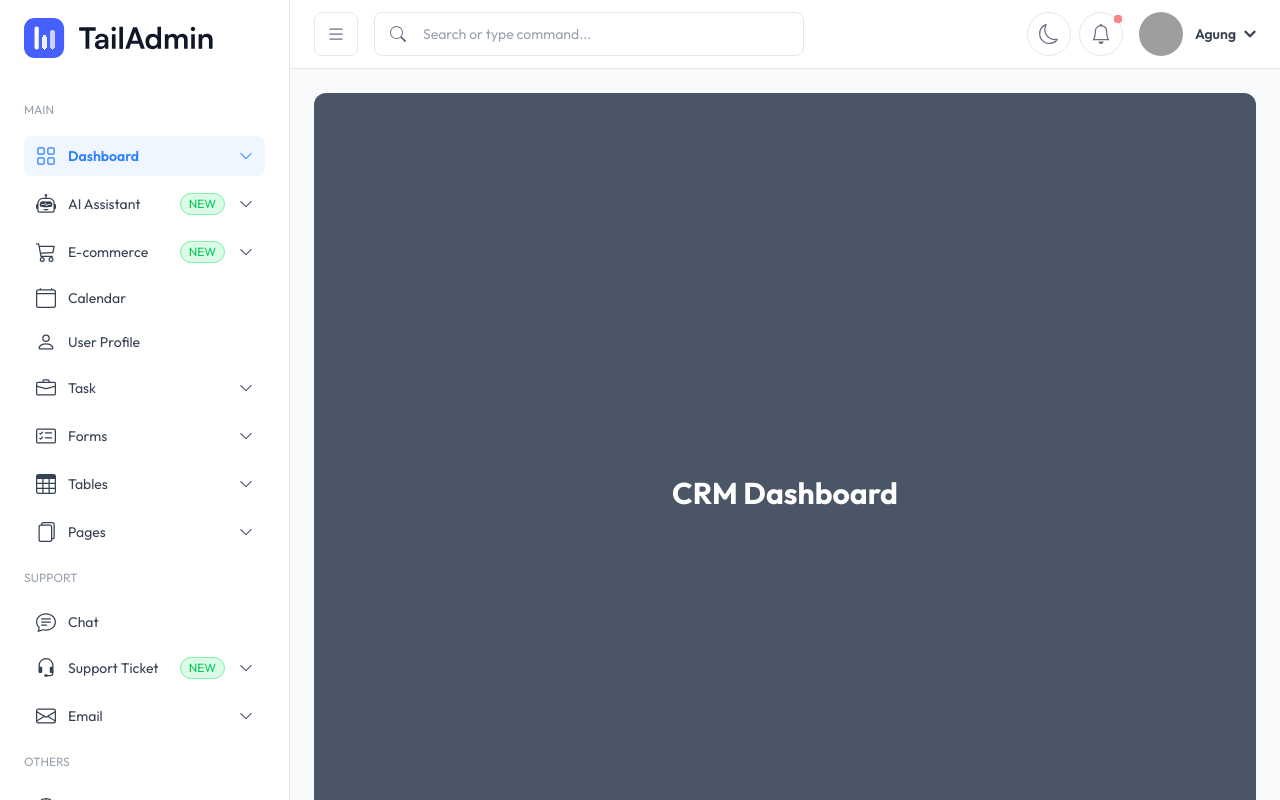
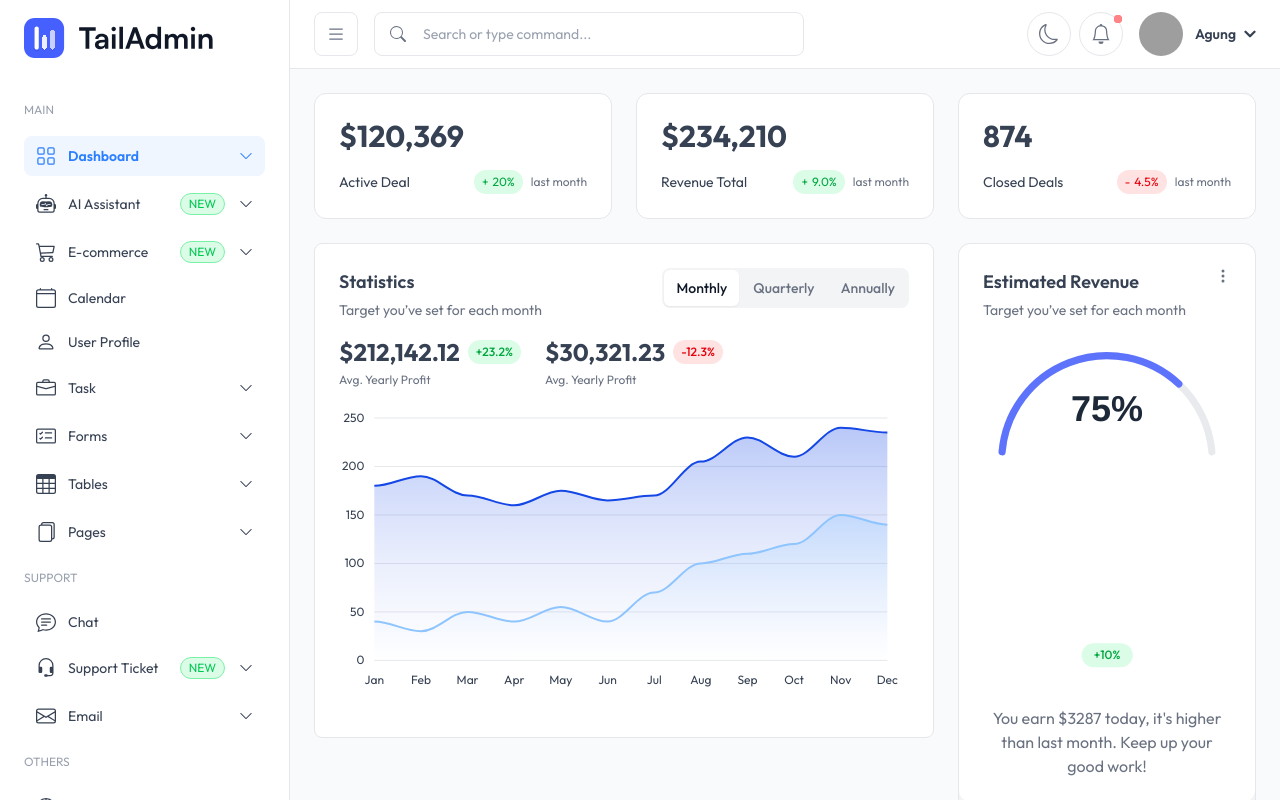
Before and after one commit to agungboleh/tailadmin, a Next.js app: page /crm in a window 1280 px wide. Shown: the top 800 px of the page. Built offline with nearby package versions, Linux system fonts and the light colour scheme; grey boxes are pictures that could not be loaded.

Commit message:
update 18-05-2026

```diff
--- a/app/(pages)/(main)/(dashboard)/analytics/page.tsx
+++ b/app/(pages)/(main)/(dashboard)/analytics/page.tsx
@@ -2,7 +2,7 @@ import ActionButton from "@/app/components/buttons/Action";
 import ButtonBasic from "@/app/components/buttons/ButtonBasic";
 import ButtonLeftIcon from "@/app/components/buttons/ButtonLeftIcon";
 import ButtonRightIcon from "@/app/components/buttons/ButtonRightIcon";
-import CardsBasicPercent from "@/app/components/cards/basics/CardsBasicPercent";
+import CardsBasicPercent_1 from "@/app/components/cards/basics/CardsBasicPercent-1";
 import CardsChartBar from "@/app/components/cards/charts/ChartBar";
 import CardsChartBasicArea from "@/app/components/cards/charts/ChartBasicArea";
 import ChartPieDonut from "@/app/components/cards/charts/ChartPieDonut";
@@ -23,7 +23,7 @@ export default function AnalyticsPage() {
     <section className="min-h-screen">
       <div className="grid grid-cols-12 gap-6 mb-6">
         <div className="col-span-12 sm:col-span-6 xl:col-span-3">
-          <CardsBasicPercent
+          <CardsBasicPercent_1
             title={"Unique Visitors"}
             value={"24.7K"}
             percentage={"20%"}
@@ -31,7 +31,7 @@ export default function AnalyticsPage() {
             caption={"Vs last month"} />
         </div>
         <div className="col-span-12 sm:col-span-6 xl:col-span-3">
-          <CardsBasicPercent
+          <CardsBasicPercent_1
             title={"Total Pageviews"}
             value={"55.9K"}
             percentage={"4%"}
@@ -39,7 +39,7 @@ export default function AnalyticsPage() {
             caption={"Vs last month"} />
         </div>
         <div className="col-span-12 sm:col-span-6 xl:col-span-3">
-          <CardsBasicPercent
+          <CardsBasicPercent_1
             title={"Bounce Rate"}
             value={"54%"}
             percentage={"1.59%"}
@@ -47,7 +47,7 @@ export default function AnalyticsPage() {
             caption={"Vs last month"} />
         </div>
         <div className="col-span-12 sm:col-span-6 xl:col-span-3">
-          <CardsBasicPercent
+          <CardsBasicPercent_1
             title={"Visit Duration"}
             value={"2m 56s"}
             percentage={"7%"}
--- a/app/(pages)/(main)/(dashboard)/crm/page.tsx
+++ b/app/(pages)/(main)/(dashboard)/crm/page.tsx
@@ -1,7 +1,84 @@
+import ActionButton from "@/app/components/buttons/Action";
+import CardsBasicPercent_2 from "@/app/components/cards/basics/CardsBasicPercent-2";
+import CardsChartRadialBar from "@/app/components/cards/charts/ChartRadialBar";
+import CardsChartSplineArea from "@/app/components/cards/charts/ChartSplineArea";
+import SectionHeaderCard from "@/app/components/cards/section/SectionHeaderCard";
+import TimePeriodTab from "@/app/components/tabs/TimePeriodTab";
+import StatsSummary from "@/app/components/ui/stats/StatsSummary";
+
 export default function CrmPage() {
   return (
-    <section className="h-screen flex flex-col items-center justify-center bg-gray-600 text-white rounded-xl">
-      <h1 className="text-3xl font-bold">CRM Dashboard</h1>
+    <section className="min-h-screen">
+      <div className="grid grid-cols-12 gap-6 mb-6">
+        <div className="col-span-12 sm:col-span-6 xl:col-span-4">
+          <CardsBasicPercent_2
+            value={"$120,369"}
+            title={"Active Deal"}
+            trend={"up"}
+            percentage={"20%"}
+            caption={"last month"} />
+        </div>
+        <div className="col-span-12 sm:col-span-6 xl:col-span-4">
+          <CardsBasicPercent_2
+            value={"$234,210"}
+            title={"Revenue Total"}
+            trend={"up"}
+            percentage={"9.0%"}
+            caption={"last month"} />
+        </div>
+        <div className="col-span-12 sm:col-span-6 xl:col-span-4">
+          <CardsBasicPercent_2
+            value={"874"}
+            title={"Closed Deals"}
+            trend={"down"}
+            percentage={"4.5%"}
+            caption={"last month"} />
+        </div>
+        <div className="col-span-12 xl:col-span-8">
+          <CardsChartSplineArea
+            header={
+              <SectionHeaderCard
+                title={"Statistics"}
+                caption={"Target you’ve set for each month"}
+                rightContent={
+                  <TimePeriodTab />} />}
+            content={
+              <div className="inline-flex gap-6">
+                <StatsSummary
+                  value={"$212,142.12"}
+                  percentage={"23.2%"}
+                  TrendType={"plus"}
+                  label={"Avg. Yearly Profit"} />
+                <StatsSummary
+                  value={"$30,321.23"}
+                  percentage={"12.3%"}
+                  TrendType={"minus"}
+                  label={"Avg. Yearly Profit"} />
+              </div>}
+            categories={["Jan", "Feb", "Mar", "Apr", "May", "Jun", "Jul", "Aug", "Sep", "Oct", "Nov", "Dec"]}
+            first_data={[180, 190, 170, 160, 175, 165, 170, 205, 230, 210, 240, 235]}
+            second_data={[40, 30, 50, 40, 55, 40, 70, 100, 110, 120, 150, 140]} />
+        </div>
+        <div className="col-span-12 xl:col-span-4">
+          <CardsChartRadialBar
+            header={
+              <SectionHeaderCard
+                title={"Estimated Revenue"}
+                caption={"Target you’ve set for each month"}
+                rightContent={<ActionButton />}
+              />}
+            value={[75]}
+            suffix="%"
+            percentage="10%"
+            trendtype="plus"
+            content="You earn $3287 today, it's higher than last month. Keep up your good work!"
+            items={[
+              { label: "Target", value: "$20K", trend: "down" },
+              { label: "Revenue", value: "$20K", trend: "up" },
+              { label: "Today", value: "$20K", trend: "up" },
+            ]} />
+        </div>
+      </div>
     </section>
   );
 }
--- a/app/(pages)/(main)/(dashboard)/ecommerce/page.tsx
+++ b/app/(pages)/(main)/(dashboard)/ecommerce/page.tsx
@@ -53,6 +53,7 @@ export default function EcommercePage() {
                 rightContent={<ActionButton />}
               />}
             value={[75.55]}
+            suffix="%"
             percentage="10%"
             trendtype="plus"
             content="You earn $3287 today, it's higher than last month. Keep up your good work!"
--- a/app/(pages)/(main)/(dashboard)/marketing/page.tsx
+++ b/app/(pages)/(main)/(dashboard)/marketing/page.tsx
@@ -2,13 +2,13 @@ import ActionButton from "@/app/components/buttons/Action";
 import ButtonBasic from "@/app/components/buttons/ButtonBasic";
 import CardsChartSplineArea from "@/app/components/cards/charts/ChartSplineArea";
 import CardsIconLeft_2 from "@/app/components/cards/icons/IconsLeft-2";
-import HeaderRightContent from "@/app/components/cards/section/HeaderRightContent";
 import SectionHeaderCard from "@/app/components/cards/section/SectionHeaderCard";
 import CardTablelist from "@/app/components/cards/tables/Tablelist";
 import MarketingFeaturedCampaigns from "@/app/components/tables/MarketingFeaturedCampaigns";
 import MarketingTopTrafficSource from "@/app/components/tables/MarketingTopTrafficSource";
 import MarketingTrafficStats from "@/app/components/tables/MarketingTrafficStats";
 import TimePeriodTab from "@/app/components/tabs/TimePeriodTab";
+import StatsSummary from "@/app/components/ui/stats/StatsSummary";
 import { BsCurrencyDollar, BsPeople, BsStar } from "react-icons/bs";
 
 export default function MarketingPage() {
@@ -49,7 +49,7 @@ export default function MarketingPage() {
                 title={"Impression & Data Traffic"}
                 caption={"Jun 1, 2024 - Dec 1, 2025"}
                 rightContent={
-                  <HeaderRightContent
+                  <StatsSummary
                     value="$9,758.00"
                     percentage="7.96%"
                     TrendType="plus"
--- a/app/components/cards/basics/CardsBasicPercent.tsx
+++ b/app/components/cards/basics/CardsBasicPercent-1.tsx
@@ -13,7 +13,7 @@ interface CardsBasicPercentProps {
     caption: string;
 }
 
-export default function CardsBasicPercent({ title, value, percentage, trend, caption }: CardsBasicPercentProps) {
+export default function CardsBasicPercent_1({ title, value, percentage, trend, caption }: CardsBasicPercentProps) {
     const { icon: trendIcon, className } = trendConfig[trend];
     return (
         <div className="border rounded-xl p-6 border-gray-200 dark:border-gray-700 bg-white dark:bg-white/5 text-gray-500 dark:text-gray-400">
--- /dev/null
+++ b/app/components/cards/basics/CardsBasicPercent-2.tsx
@@ -0,0 +1,30 @@
+const trendConfig = {
+    up: { icon: "+", className: "bg-green-100 text-green-600 dark:bg-green-900/30 dark:text-green-400", },
+    down: { icon: "-", className: "bg-red-100 text-red-600 dark:bg-red-900/30 dark:text-red-400", },
+};
+
+type Trend = "up" | "down";
+
+interface CardsBasicPercentProps {
+    title: string;
+    value: string;
+    percentage: string;
+    trend: Trend;
+    caption: string;
+}
+
+export default function CardsBasicPercent_2({ title, value, percentage, trend, caption }: CardsBasicPercentProps) {
+    const { icon: trendIcon, className } = trendConfig[trend];
+    return (
+        <div className="border rounded-xl p-6 border-gray-200 dark:border-gray-700 bg-white dark:bg-white/5 text-gray-500 dark:text-gray-400">
+            <div className="text-3xl font-bold text-gray-700 dark:text-white">{value}</div>
+            <div className="flex flex-row justify-between items-center mt-4">
+                <div className="text-sm text-gray-700 dark:text-white">{title}</div>
+                <div className="inline-flex items-center gap-2">
+                    <div className={`flex items-center py-1 px-2 rounded-full text-xs ${className}`}>{trendIcon}<span className="pl-1">{percentage}</span></div>
+                    <div className="text-xs">{caption}</div>
+                </div>
+            </div>
+        </div>
+    );
+}
--- a/app/components/cards/charts/ChartRadialBar.tsx
+++ b/app/components/cards/charts/ChartRadialBar.tsx
@@ -20,6 +20,8 @@ interface TrendProps {
 
 interface ChartRadialBarProps {
     value: number[]
+    prefix?: string;
+    suffix?: string;
 }
 
 export type TrendDirection =
@@ -38,13 +40,14 @@ interface StatsProps {
 
 type Props = CardsProps & TrendProps & ChartRadialBarProps & StatsProps
 
-export default function CardsChartRadialBar({ header, content, percentage, trendtype, value, items }: Props) {
+export default function CardsChartRadialBar({ header, content, percentage, trendtype, value, prefix = "",
+  suffix = "", items }: Props) {
     return (
         <div className="rounded-xl border border-gray-200 bg-gray-100 dark:border-gray-700 dark:bg-white/3">
             <div className="rounded-xl p-6 bg-white dark:bg-white/5 text-gray-700 dark:text-gray-200">
                 {header}
                 <div className="relative">
-                    <RadialBarChart data={value} />
+                    <RadialBarChart prefix={prefix} data={value} suffix={suffix} />
                     <TrendBadge trend={trendtype} variant="light" className="absolute left-1/2 top-full -translate-x-1/2 -translate-y-[95%] rounded-full px-3 py-1 text-xs font-medium">{percentage}</TrendBadge>
                 </div>
                 <p className="mx-auto mt-10 w-full max-w-95 text-center text-sm text-gray-500 sm:text-base">
--- a/app/components/cards/charts/ChartSplineArea.tsx
+++ b/app/components/cards/charts/ChartSplineArea.tsx
@@ -2,6 +2,7 @@ import SplineAreaChart from "../../charts/SplineAreaChart";
 
 interface ChartSplineAreaProps {
     header: React.ReactNode;
+    content?: React.ReactNode;
 }
 
 interface SplineAreaChartsProps {
@@ -12,10 +13,15 @@ interface SplineAreaChartsProps {
 
 type Props = ChartSplineAreaProps & SplineAreaChartsProps
 
-export default function CardsChartSplineArea({ header, categories, first_data, second_data }: Props) {
+export default function CardsChartSplineArea({ header, content, categories, first_data, second_data }: Props) {
     return (
         <div className="w-full bg-white dark:bg-gray-800 rounded-lg border border-gray-200 dark:border-gray-700 p-6 text-gray-700 dark:text-gray-200">
             {header}
+            {content && (
+                <div className="mt-4">
+                    {content}
+                </div>
+            )}
             <div className="relative w-full">
                 <SplineAreaChart categories={categories} first_data={first_data} second_data={second_data} />
             </div>
--- a/app/components/cards/section/HeaderRightContent.tsx
+++ /dev/null
@@ -1,32 +0,0 @@
-import TrendBadge from "../../ui/badge/TrendBadge";
-
-export type TrendType =
-    | "up"
-    | "down"
-    | "plus"
-    | "minus";
-
-interface HeaderRightContentProps {
-    value: string;
-    percentage: string;
-    TrendType: TrendType;
-    label: string;
-}
-
-export default function HeaderRightContent({ value, percentage, TrendType, label }: HeaderRightContentProps) {
-    return (
-        <div className="min-w-0">
-            <div className="inline-flex items-center gap-2">
-                <p className="font-bold text-2xl text-gray-700 dark:text-gray-200">
-                    {value}
-                </p>
-                <TrendBadge trend={TrendType} variant="light" className="inline-flex items-center gap-1 px-2 py-1 rounded-full text-xs font-medium">{percentage}</TrendBadge>
-            </div>
-            {label && (
-                <p className="text-xs text-gray-500 mt-1">
-                    {label}
-                </p>
-            )}
-        </div>
-    );
-}
--- a/app/components/charts/RadialBarChart.tsx
+++ b/app/components/charts/RadialBarChart.tsx
@@ -10,9 +10,12 @@ const Chart = dynamic(() => import("react-apexcharts"), {
 
 interface RadialBarChartProps {
   data: number[];
+  prefix?: string;
+  suffix?: string;
 }
 
-export default function RadialBarChart({ data }: RadialBarChartProps) {
+export default function RadialBarChart({ data, prefix = "",
+  suffix = "", }: RadialBarChartProps) {
   const [isDark, setIsDark] = useState(false);
 
   useEffect(() => {
@@ -62,7 +65,8 @@ export default function RadialBarChart({ data }: RadialBarChartProps) {
               fontWeight: "600",
               offsetY: -40,
               color: isDark ? "#FFFFFF" : "#1D2939",
-              formatter: (val: number) => `${val}%`,
+              formatter: (val: number) =>
+              `${prefix ?? ""}${val}${suffix ?? ""}`,
             },
           },
         },
@@ -79,7 +83,7 @@ export default function RadialBarChart({ data }: RadialBarChartProps) {
         mode: isDark ? "dark" : "light",
       },
     }),
-    [isDark]
+    [isDark, prefix, suffix]
   );
 
   return (
--- /dev/null
+++ b/app/components/ui/stats/StatsSummary.tsx
@@ -0,0 +1,32 @@
+import TrendBadge from "../../ui/badge/TrendBadge";
+
+export type TrendType =
+    | "up"
+    | "down"
+    | "plus"
+    | "minus";
+
+interface StatsSummaryProps {
+    value: string;
+    percentage: string;
+    TrendType: TrendType;
+    label: string;
+}
+
+export default function StatsSummary({ value, percentage, TrendType, label }: StatsSummaryProps) {
+    return (
+        <div className="min-w-0">
+            <div className="inline-flex items-center gap-2">
+                <p className="font-bold text-2xl text-gray-700 dark:text-gray-200">
+                    {value}
+                </p>
+                <TrendBadge trend={TrendType} variant="light" className="inline-flex items-center gap-1 px-2 py-1 rounded-full text-xs font-medium">{percentage}</TrendBadge>
+            </div>
+            {label && (
+                <p className="text-xs text-gray-500 mt-1">
+                    {label}
+                </p>
+            )}
+        </div>
+    );
+}
--- a/package.json
+++ b/package.json
@@ -14,10 +14,10 @@
     "apexcharts": "^5.3.6",
     "flatpickr": "^4.6.13",
     "jsvectormap": "^1.7.0",
-    "next": "^16.1.6",
-    "react": "19.2.1",
+    "next": "^14.2.0",
+    "react": "^18.2.0",
     "react-apexcharts": "^1.9.0",
-    "react-dom": "19.2.1",
+    "react-dom": "^18.2.0",
     "react-flatpickr": "^4.0.11",
     "react-icons": "^5.5.0"
   },
```
Also changed, not shown: 1 other file (tests, documents, lock files or other folders).
